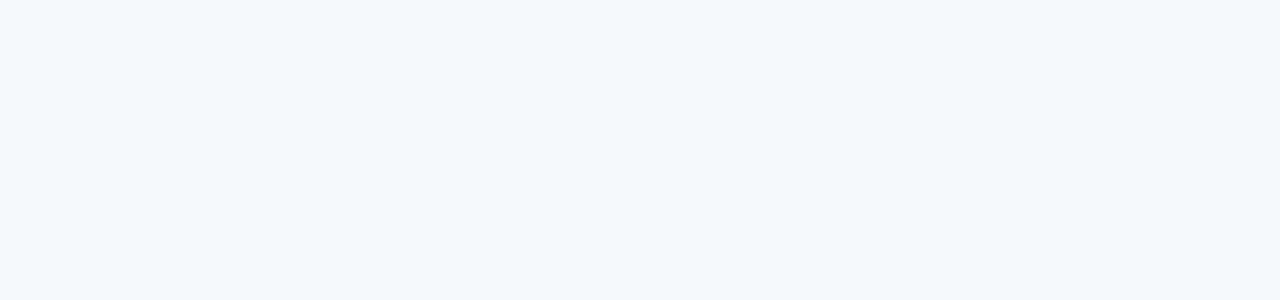
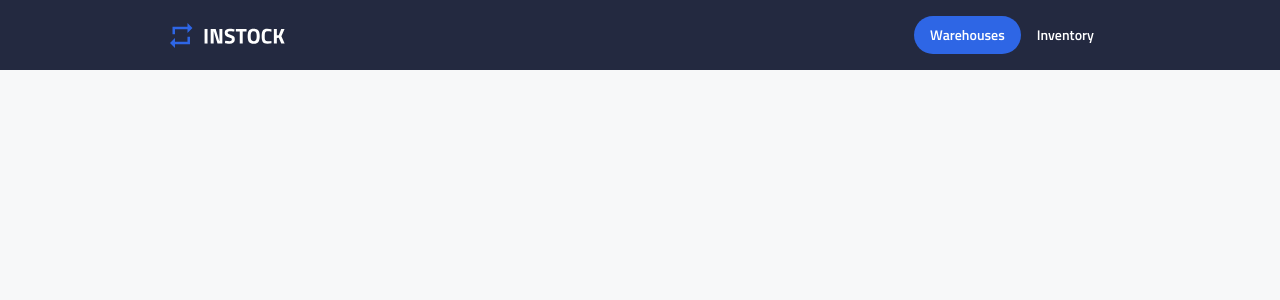
Before and after one commit to alperzini/instock-client, a React (Vite) app: page / in a window 1280 px wide. Shown: the top 300 px of the page. Built offline with nearby package versions, Linux system fonts and the light colour scheme.

Commit message:
created Navigation jsx and scss file

```diff
--- a/src/App.jsx
+++ b/src/App.jsx
@@ -10,6 +10,7 @@ import InventoryPage from "./pages/InventoryPage/InventoryPage.jsx";
 import InventoryItemDetailsPage from "./pages/InventoryItemDetailsPage/InventoryItemDetailsPage.jsx";
 import EditInventoryItemPage from "./pages/EditInventoryItemPage/EditInventoryItemPage.jsx";
 import AddInventoryItemPage from "./pages/AddInventoryItemPage/AddInventoryItemPage.jsx";
+import Navigation from './components/Navigation/Navigation.jsx';
 
 function App() {
   // const BACKEND_URL = import.meta.env.VITE_BACKEND_URL;
@@ -34,7 +35,8 @@ function App() {
   return (
     <BrowserRouter>
       <ScrollToTop />
-      {/* Add Header here */}
+      {/* Add navigation here */}
+      <Navigation />
       <Routes>
         <Route path="/" element={<WarehousesPage warehouses={warehouses} setWarehouses={setWarehouses} />} />
         <Route path="/warehouse/:warehouseId" element={<WarehouseDetailsPage inventory={inventory} setInventory={setInventory} />} />
--- /dev/null
+++ b/src/components/Logo/Logo.jsx
@@ -0,0 +1,10 @@
+import instockLogo from '../../assets/logo/InStock-Logo.svg'
+import './Logo.scss'
+
+function Logo() {
+return (
+    <img src={instockLogo} alt="InStock" className="logo" />
+)
+}
+
+export default Logo
--- /dev/null
+++ b/src/components/Logo/Logo.scss
@@ -0,0 +1,5 @@
+.logo {
+    display: block;
+    height: 25px;
+    width: auto;
+}
--- /dev/null
+++ b/src/components/Navigation/Navigation.jsx
@@ -0,0 +1,35 @@
+import { NavLink, useLocation } from 'react-router-dom'
+import Logo from '../Logo/Logo'
+import './Navigation.scss'
+
+function Navigation() {
+const location = useLocation()
+const isWarehousesActive = location.pathname === '/' || location.pathname.startsWith('/WarehousesPage')
+const isInventoryActive = location.pathname.startsWith('/InventoryPage')
+
+return (
+    <header className="navigation">
+    <div className="navigation__container">
+        <NavLink to="/" className="navigation__logo">
+        <Logo />
+        </NavLink>
+        <nav className="navigation__nav">
+        <NavLink
+            to="/WarehousesPage"
+            className={`navigation__link ${isWarehousesActive ? 'navigation__link--active' : ''}`}
+        >
+            Warehouses
+        </NavLink>
+        <NavLink
+            to="/InventoryPage"
+            className={`navigation__link ${isInventoryActive ? 'navigation__link--active' : ''}`}
+        >
+            Inventory
+        </NavLink>
+        </nav>
+    </div>
+    </header>
+)
+}
+
+export default Navigation
--- /dev/null
+++ b/src/components/Navigation/Navigation.scss
@@ -0,0 +1,84 @@
+@use "../../styles/variables" as *;
+@use "../../styles/mixins" as *;
+
+.navigation {
+background-color: $color-graphite;
+
+&__container {
+    @extend %wrapper;
+    display: flex;
+    flex-direction: column;
+    align-items: center;
+    padding: 1rem;
+
+    @include tablet {
+    flex-direction: row;
+    justify-content: space-between;
+    padding: 1rem 2.25rem;
+    }
+
+    @include desktop {
+    padding: 1rem 2.5rem;
+    }
+}
+
+&__logo {
+    display: inline-block;
+    margin-bottom: 1rem;
+
+    @include tablet {
+    margin-bottom: 0;
+    }
+}
+
+&__nav {
+    display: flex;
+    width: 100%;
+
+    @include tablet {
+    width: auto;
+    }
+}
+
+&__link {
+    flex: 1;
+    display: flex;
+    align-items: center;
+    justify-content: center;
+    height: $cta-height-m;
+    color: $color-white;
+    font-size: $text-size-m-h3;
+    line-height: $line-height-m-h3;
+    font-weight: $font-semi-bold;
+    padding: 0 $cta-padding-dt;
+    border-radius: $cta-br;
+    text-decoration: none;
+    transition: all 0.2s ease;
+
+    @include tablet {
+    flex: none;
+    height: $cta-height-dt;
+    font-size: $text-size-dt-h3;
+    line-height: $line-height-dt-h3;
+    }
+
+    // Inactive link - no background, underline on hover
+    &:not(.navigation__link--active) {
+    background-color: transparent;
+
+    &:hover {
+        text-decoration: underline;
+    }
+    }
+
+    // Active link - indigo pill background
+    &--active {
+    background-color: $color-instock-indigo;
+
+    &:hover {
+        background-color: darken($color-instock-indigo, 10%);
+        text-decoration: none;
+    }
+    }
+}
+}
```
Also changed, not shown: src/styles/_variables.scss (+6 -6 lines), 1 other file (tests, documents, lock files or other folders).
